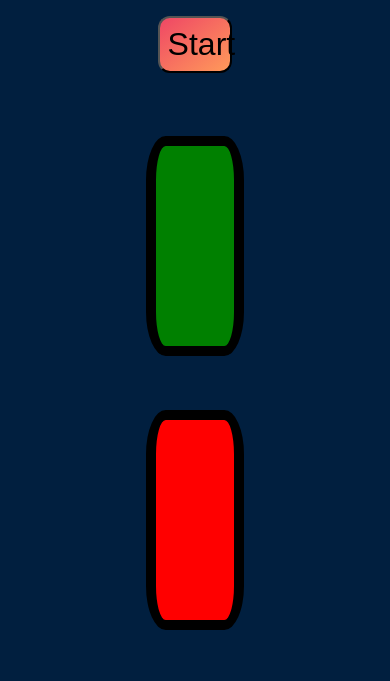
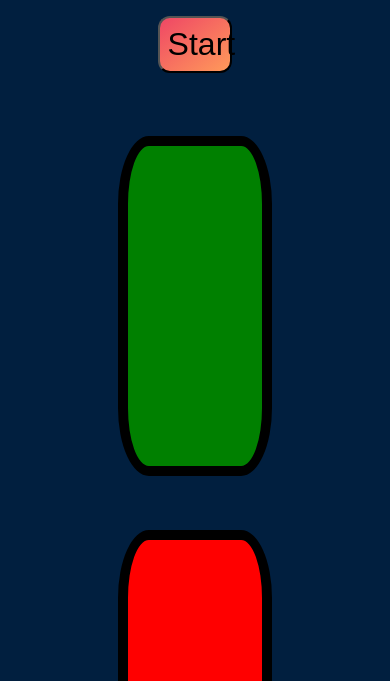
Before and after one commit to fampiyush/fampiyush.github.io-simon, a plain HTML site: page index.html in a window 390 px wide. Shown: the part 409-1090 px from the top of the page. Drawn offline with nearby package versions, Linux system fonts and the light colour scheme.

Commit message:
Update styles.css

```diff
--- a/styles.css
+++ b/styles.css
@@ -72,12 +72,13 @@ body {
 
 @media (max-width:1000px) {
   .container{
-    width: 70%;
+    width: 90%;
   }
 
   .btn{
       display: inline-block;
-      width: 30%;
+      width: 40%;
+      padding-top: 120px;
     }
 
   #footer{
```
